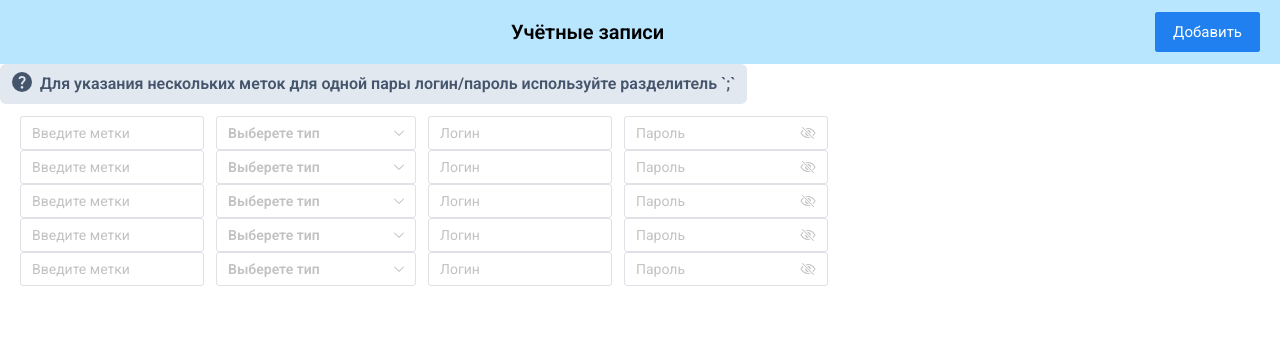
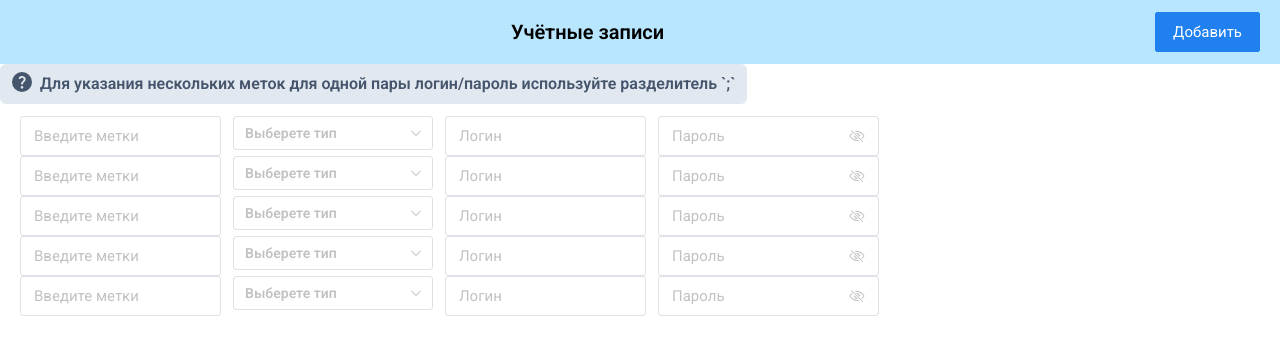
Before and after one commit to MiggRabbid/test-task-SaaSoft, a Vue app: page / in a window 1280 px wide. Shown: the top 354 px of the page. Built offline with nearby package versions, Linux system fonts and the light colour scheme.

Commit message:
Update: CustomInput

```diff
--- a/src/shared/ui/CustomInput/CustomInput.vue
+++ b/src/shared/ui/CustomInput/CustomInput.vue
@@ -1,12 +1,22 @@
 <template>
   <n-input
     v-bind="$attrs"
+    size="large"
     :type="type"
     :placeholder="placeholder"
     :minlength="maxlength"
     :maxlength="maxlength"
     :show-password-on="showPasswordOn"
     :value="modelValue"
+    :autosize="
+      multiRow
+        ? {
+            minRows: 3,
+            maxRows: 5,
+          }
+        : undefined
+    "
+    style="width: 100%"
     @update:value="emit('update:modelValue', $event)"
   />
 </template>
@@ -15,6 +25,7 @@
 import { NInput } from 'naive-ui';
 
 defineProps<{
+  multiRow?: boolean;
   modelValue: string;
   placeholder?: string;
   type?: 'text' | 'password';
```
